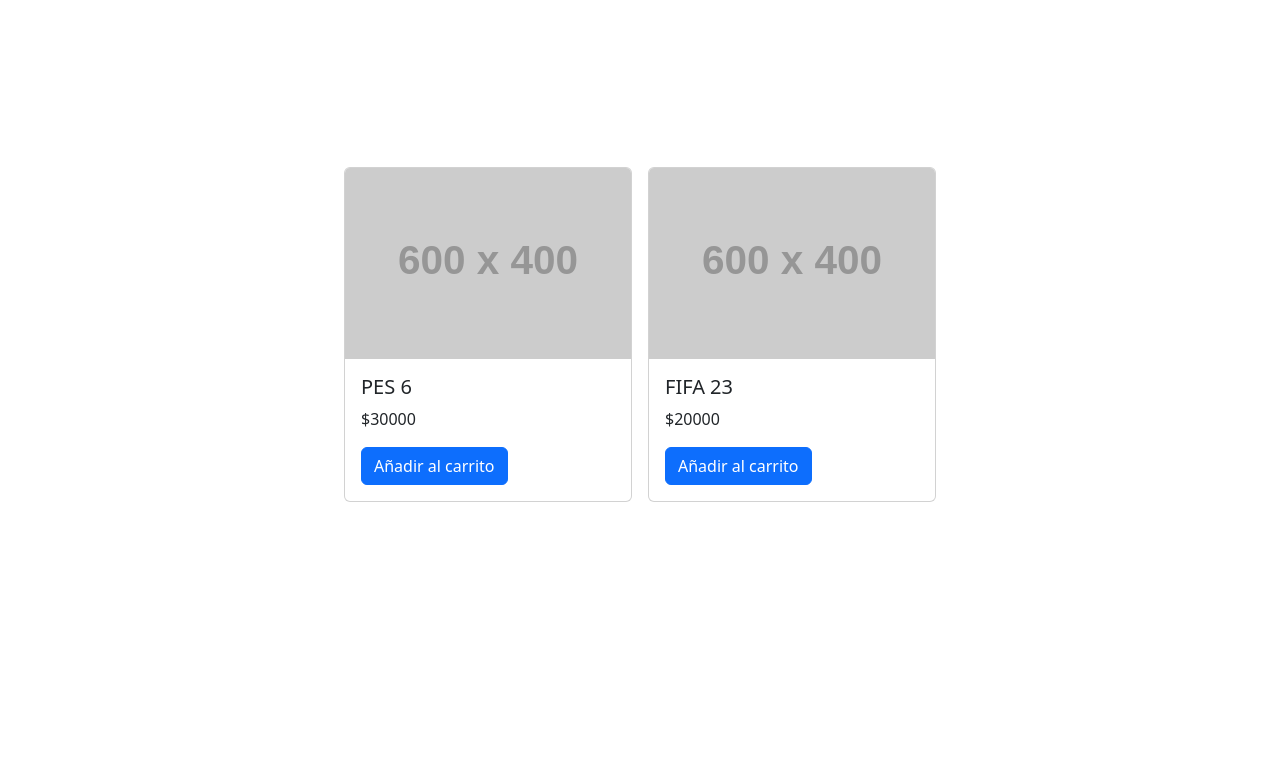
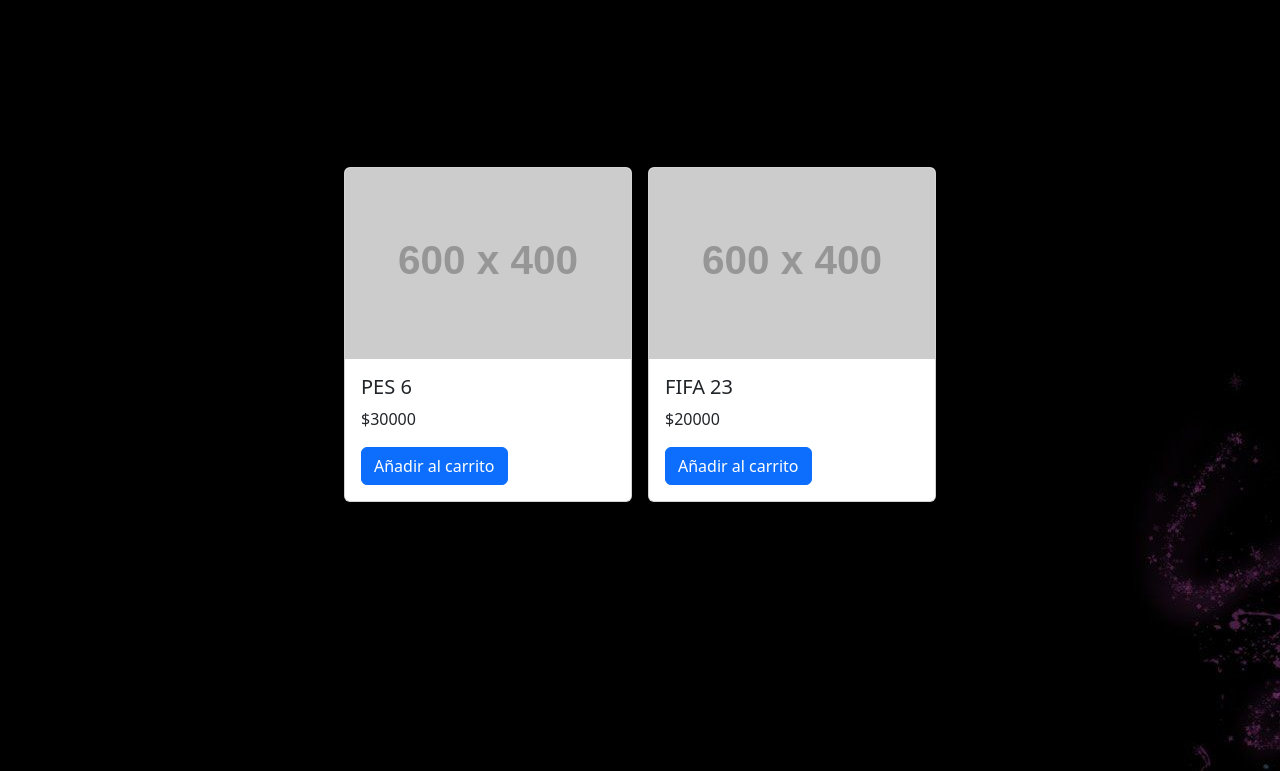
Before and after one commit to Denis3206/Denis-Vasquez-5-6, a plain HTML site: page index.html in a window 1280 px wide. Shown: the part 89-860 px from the top of the page. Drawn offline with nearby package versions, Linux system fonts and the light colour scheme; some packages are replaced by stand-ins of ours; placeholder pictures from the web are drawn by us; a script that the page names is missing.

Commit message:
Avance del proyecto

```diff
--- a/assets/css/style.css
+++ b/assets/css/style.css
@@ -3,11 +3,12 @@
   margin: 0;
   padding: 0;
   box-sizing: border-box;
+
 }
 body{
   font-family: 'PT sans',sans-serif;
   min-height: 100vh;
-  background-color: #0c192c;
+  background-image: url(../img/fondo.jpg);
 
 }
 
```
Also changed, not shown: assets/img/fondo.jpg (added).
